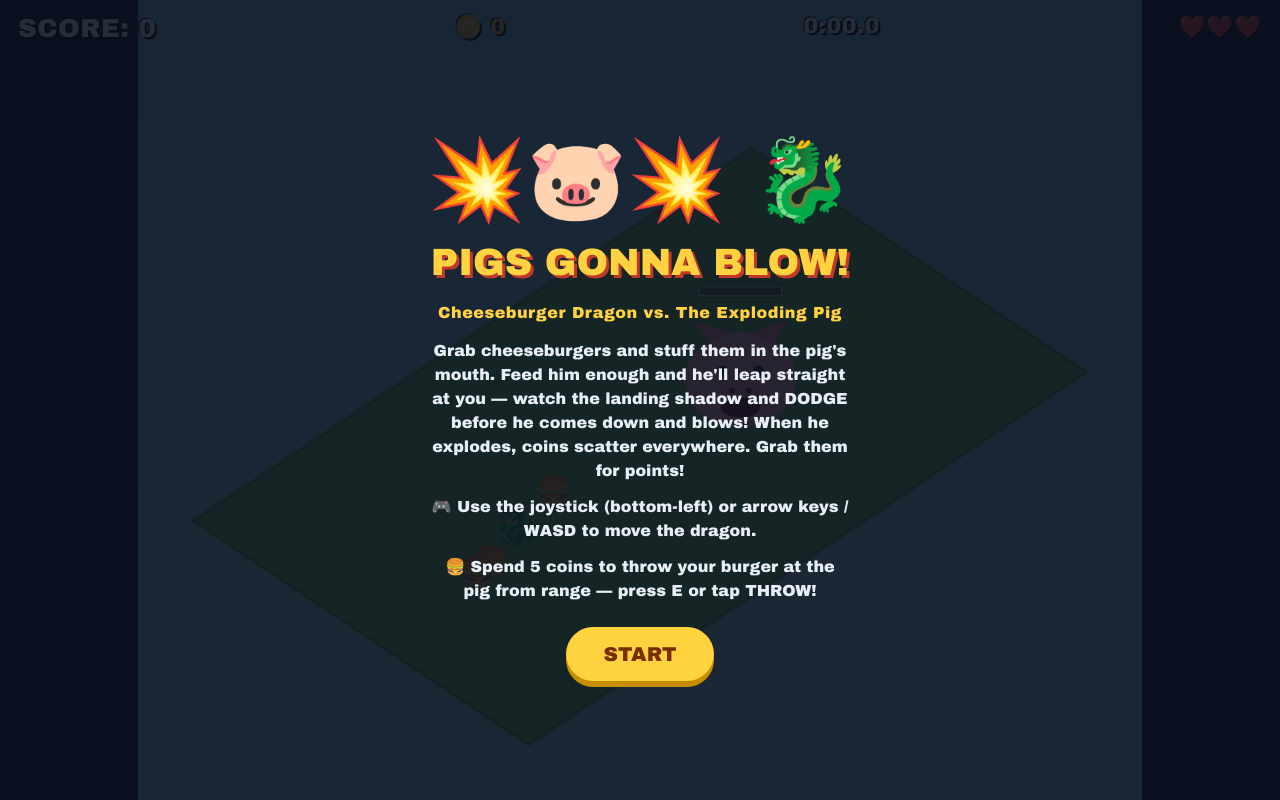
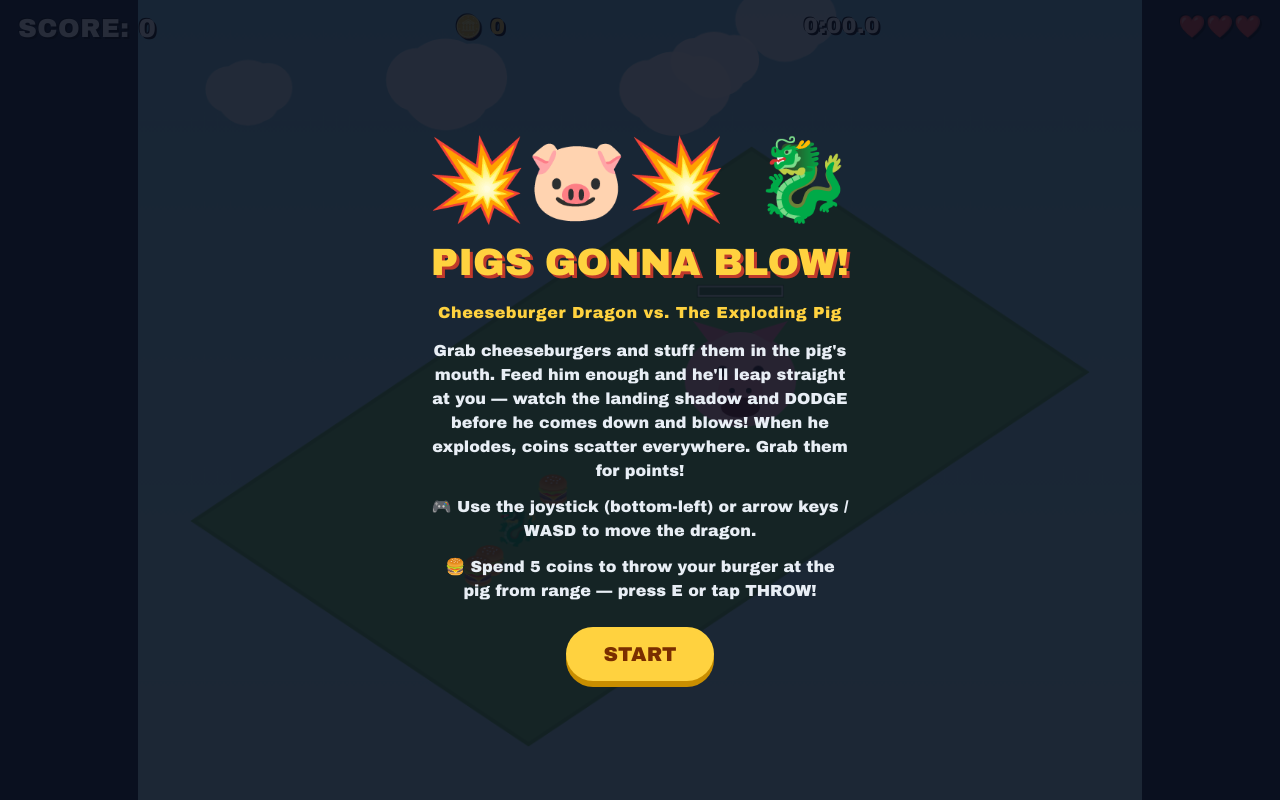
Before and after one commit to pigsgonnablow/pigsgonnablow, a plain HTML site: page index.html in a window 1280 px wide. Drawn offline with Linux system fonts and the light colour scheme.

Commit message:
Add drifting clouds to the sky
Five fluffy cloud blobs drift across the sky strip above the floor
diamond, wrapping around once off-screen — purely decorative.

```diff
--- a/index.html
+++ b/index.html
@@ -392,6 +392,40 @@
 
   const COIN_LIFE_FRAMES = 480; // ~8s at 60fps
   const COIN_FADE_FRAMES = 90;  // fade over the last ~1.5s
+
+  // ---------- background clouds (purely decorative, drift across the sky strip above
+  // the floor diamond) ----------
+  const clouds = [];
+  for (let i=0;i<5;i++){
+    clouds.push({
+      x: Math.random()*CANVAS_W,
+      y: 20 + Math.random()*(ISO_PAD_TOP-60),
+      size: rand(28,50),
+      speed: rand(0.12,0.3),
+      alpha: rand(0.65,0.9)
+    });
+  }
+  function updateClouds(){
+    for (const c of clouds){
+      c.x += c.speed;
+      if (c.x - c.size*2 > CANVAS_W) c.x = -c.size*2;
+    }
+  }
+  function drawClouds(){
+    ctx.save();
+    ctx.fillStyle = '#ffffff';
+    const puffs = [[0,0,1],[0.6,-0.15,0.75],[-0.6,-0.1,0.7],[0.3,0.25,0.65],[-0.3,0.2,0.6]];
+    for (const c of clouds){
+      ctx.globalAlpha = c.alpha;
+      ctx.beginPath();
+      for (const [dx,dy,s] of puffs){
+        ctx.moveTo(c.x + dx*c.size + s*c.size, c.y + dy*c.size);
+        ctx.arc(c.x + dx*c.size, c.y + dy*c.size, s*c.size, 0, Math.PI*2);
+      }
+      ctx.fill();
+    }
+    ctx.restore();
+  }
 
   function formatTime(ms){
     const total = ms/1000;
@@ -838,6 +872,8 @@
       spawnGroundBurger();
       spawnTimer = 60 + Math.random()*60;
     }
+
+    updateClouds();
   }
 
   // ---------- drawing ----------
@@ -847,6 +883,8 @@
     g.addColorStop(1, '#a8dadc');
     ctx.fillStyle = g;
     ctx.fillRect(0,0,CANVAS_W,CANVAS_H);
+
+    drawClouds();
 
     // floor diamond: the world rect's four corners, projected
     const c0 = worldToScreen(0,0), c1 = worldToScreen(W,0);
```
